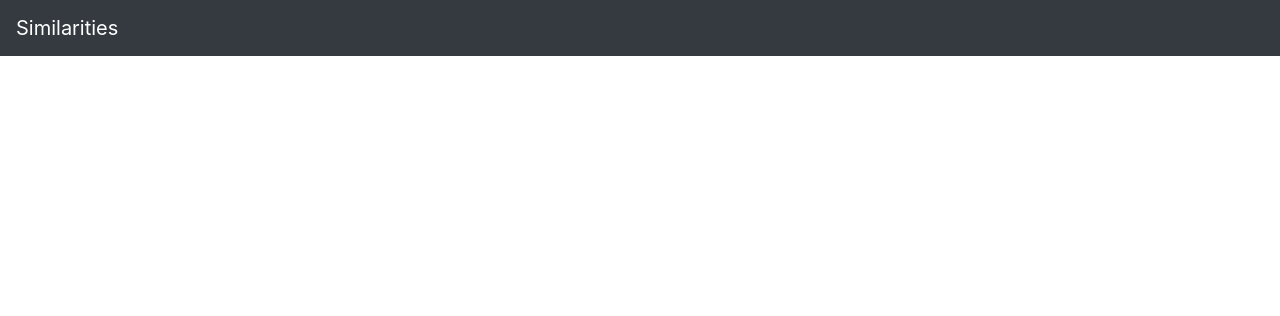
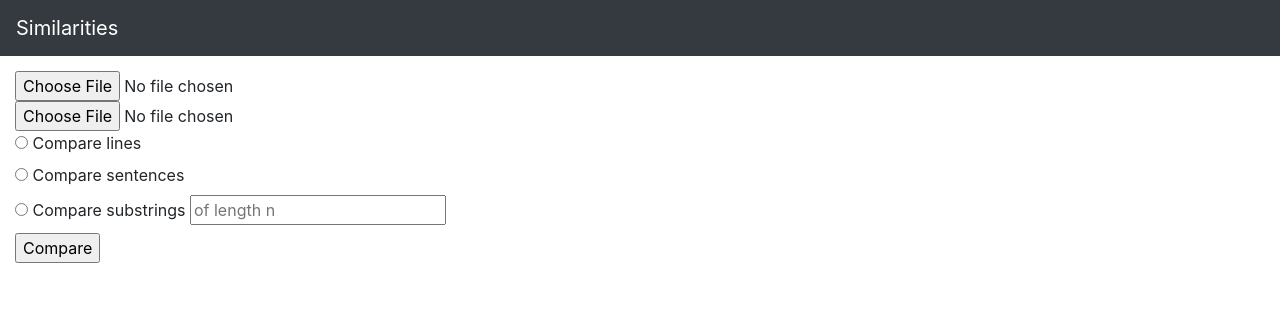
Before and after one commit to MoYsHeDev/Prometheus_CS50-Introduction-to-Computer-Science, a Flask app: page / in a window 1280 px wide. Shown: the top 316 px of the page. Run offline with Flask 2, Linux system fonts and the light colour scheme; some libraries are stand-ins or nearby versions.

Commit message:
Implement templates / index.html so that it has an HTML form that the user can submit:
a file named file1

a file named file2

the value of lines, sentences, or substrings for an input field called an algorithm

a number called length

```diff
--- a/pset7/similarities/templates/index.html
+++ b/pset7/similarities/templates/index.html
@@ -5,9 +5,37 @@
     <div class="col">
         <form action="/compare" enctype="multipart/form-data" method="post">
 
-            <!-- TODO -->
+            <div>
+                <input name="file1" type="file">
+            </div>
+            <div>
+                <input name="file2" type="file">
+            </div>
+            <div>
+                <div>
+                    <label>
+                        <input name="algorithm" type="radio" value="lines">
+                        Compare lines
+                    </label>
+                </div>
+                <div>
+                    <label>
+                        <input name="algorithm" type="radio" value="sentences">
+                        Compare sentences
+                    </label>
+                </div>
+                <div>
+                    <label>
+                        <input name="algorithm" type="radio" value="substrings">
+                        Compare substrings
+                        <input min="1" name="length" placeholder="of length n" type="number">
+                    </label>
+                </div>
+            </div>
+            <button type="submit">Compare</button>
 
         </form>
     </div>
 
+
 {% endblock %}
```
